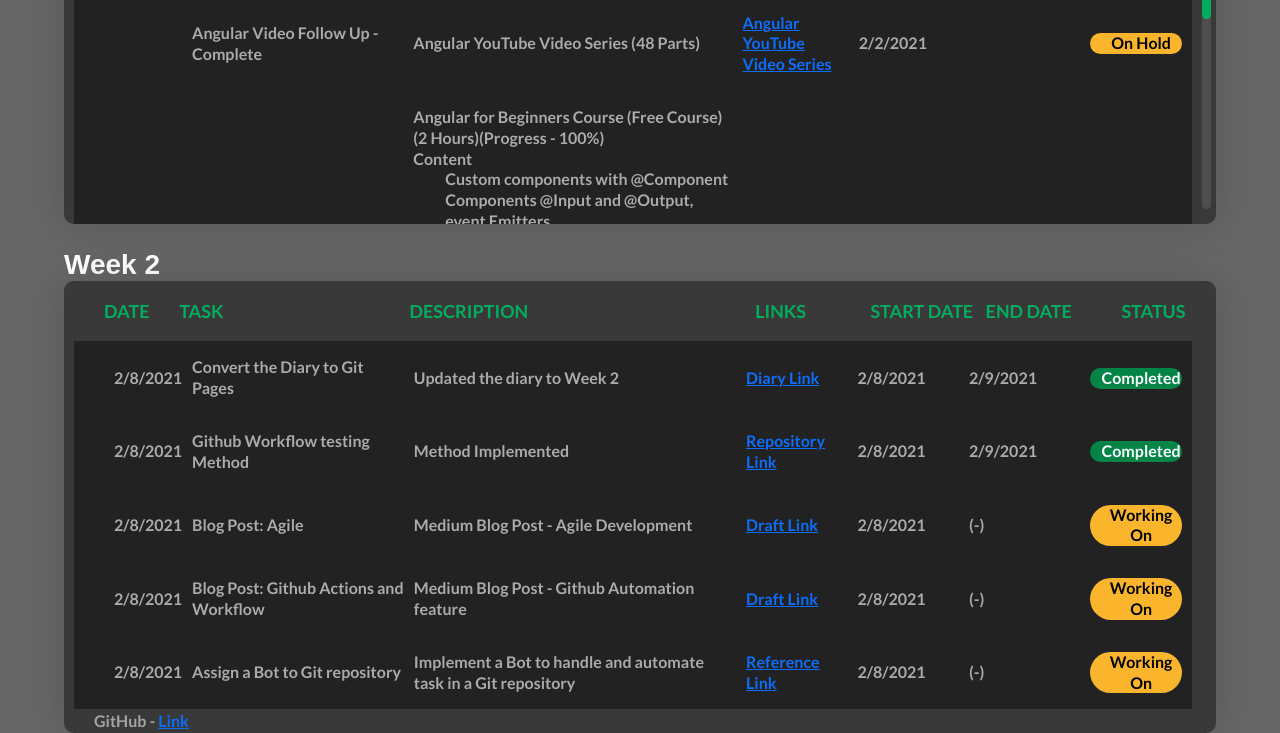
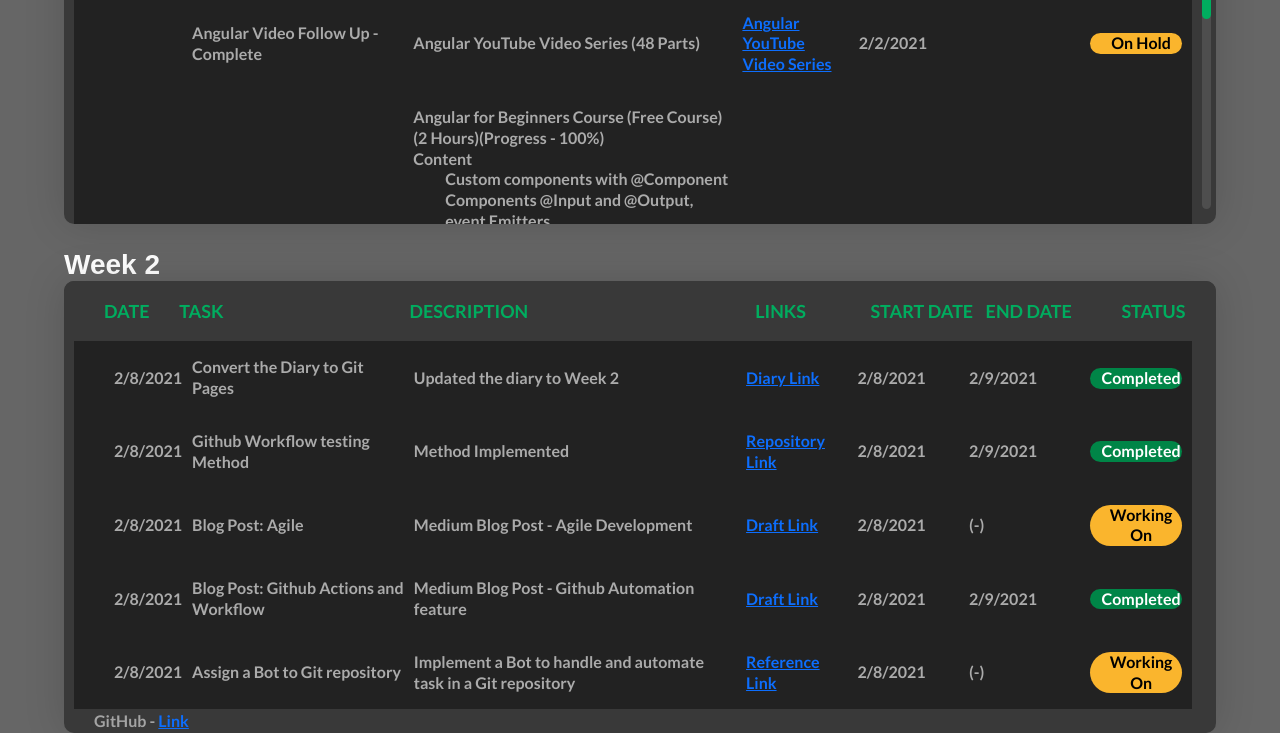
Before and after one commit to AnawaratneMANA/workplan.github.io, a plain HTML site: page pages/index.html in a window 1280 px wide. Shown: the part 663-1396 px from the top of the page. Drawn offline with nearby package versions, Linux system fonts and the light colour scheme.

Commit message:
github actions blog completed

```diff
--- a/pages/index.html
+++ b/pages/index.html
@@ -211,8 +211,8 @@
             <td class="column3">Medium Blog Post - Github Automation feature</td>
             <td class="column4"><a href="https://medium.com/@it19086408/github-actions-and-triggers-a168d500937e">Draft Link</a></td>
             <td class="column5">2/8/2021</td>
-            <td class="column6">(-)</td>
-            <td class="column7"><p class="status-working-on">Working On</p></td>
+            <td class="column6">2/9/2021</td>
+            <td class="column7"><p class="status-completed">Completed</p></td>
         </tr>
 
         <tr class="row100 body">
```
